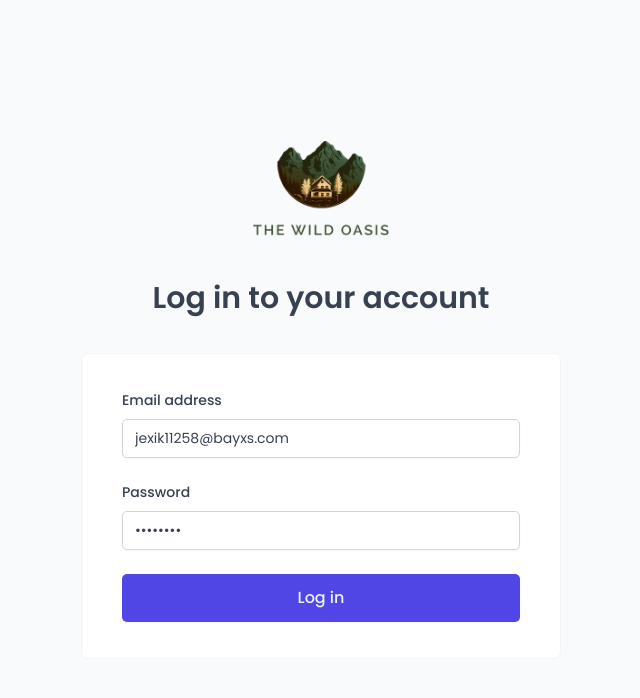
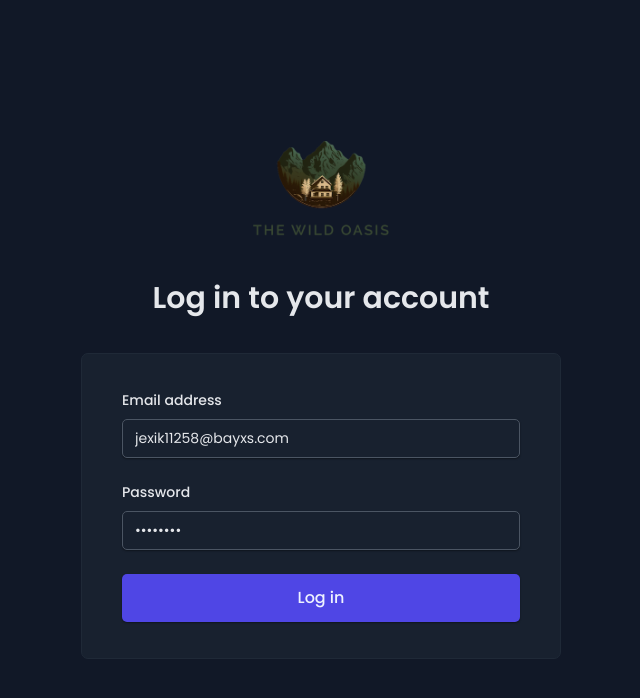
Before and after one commit to kai-abat/hjb-pandeazucar-hotel, a React (Vite) app: page /login in a window 1280 px wide. Shown: the top 698 px of the page, without its empty margins (319-959 px from the left). Built offline with nearby package versions, Linux system fonts and the light colour scheme; a web font is replaced by a local one.

Commit message:
implement dark mode

```diff
--- a/src/App.jsx
+++ b/src/App.jsx
@@ -15,6 +15,7 @@
 import Booking from "./pages/Booking";
 import CheckIn from "./pages/CheckIn";
 import ProtectedRoute from "./ui/ProtectedRoute";
+import { DarkModeProvider } from "./context/DarkModeContext";
 /* API USED
 React Router - Routing and Remote state management
 Styled Components - Styling
@@ -32,7 +33,7 @@
 });
 function App() {
   return (
-    <>
+    <DarkModeProvider>
       <QueryClientProvider client={queryClient}>
         <ReactQueryDevtools initialIsOpen={false} />
         <GlobalStyles />
@@ -77,7 +78,7 @@
           }}
         />
       </QueryClientProvider>
-    </>
+    </DarkModeProvider>
   );
 }
 
--- /dev/null
+++ b/src/context/DarkModeContext.jsx
@@ -0,0 +1,38 @@
+import { createContext, useContext, useEffect } from "react";
+import { useLocalStorageState } from "../hooks/useLocalStorageState";
+
+const DarkModeContext = createContext();
+
+function DarkModeProvider({ children }) {
+  const [isDarkMode, setIsDarkMode] = useLocalStorageState(false, "isDarkMode");
+
+  useEffect(() => {
+    if (!isDarkMode) {
+      document.documentElement.classList.add("dark-mode");
+      document.documentElement.classList.remove("light-mode");
+    } else {
+      document.documentElement.classList.add("light-mode");
+      document.documentElement.classList.remove("dark-mode");
+    }
+  }, [isDarkMode]);
+
+  const toggleDarkMode = () => {
+    setIsDarkMode((isDark) => !isDark);
+  };
+
+  return (
+    <DarkModeContext.Provider value={{ isDarkMode, toggleDarkMode }}>
+      {children}
+    </DarkModeContext.Provider>
+  );
+}
+
+function useDarkMode() {
+  const context = useContext(DarkModeContext);
+  if (context === undefined) {
+    throw new Error("DarkModeContext was used outside of DarkModeProvider");
+  }
+  return context;
+}
+
+export { DarkModeProvider, useDarkMode };
--- a/src/styles/GlobalStyles.js
+++ b/src/styles/GlobalStyles.js
@@ -2,17 +2,11 @@
 
 const GlobalStyles = createGlobalStyle`
 :root {
-  /* Indigo */
-  --color-brand-50: #eef2ff;
-  --color-brand-100: #e0e7ff;
-  --color-brand-200: #c7d2fe;
-  --color-brand-500: #6366f1;
-  --color-brand-600: #4f46e5;
-  --color-brand-700: #4338ca;
-  --color-brand-800: #3730a3;
-  --color-brand-900: #312e81;
+
+  &, &.light-mode {
 
       /* Grey */
+    --color-grey-0H: #fff;
     --color-grey-0: #fff;
     --color-grey-50: #f9fafb;
     --color-grey-100: #f3f4f6;
@@ -46,14 +40,65 @@
     --shadow-md: 0px 0.6rem 2.4rem rgba(0, 0, 0, 0.06);
     --shadow-lg: 0 2.4rem 3.2rem rgba(0, 0, 0, 0.12);
 
+    --image-grayscale: 0;
+    --image-opacity: 100%;
+  }
+
+  &.dark-mode {
+    --color-grey-0H: #fff;
+    --color-grey-0: #18212f;
+    --color-grey-50: #111827;
+    --color-grey-100: #1f2937;
+    --color-grey-200: #374151;
+    --color-grey-300: #4b5563;
+    --color-grey-400: #6b7280;
+    --color-grey-500: #9ca3af;
+    --color-grey-600: #d1d5db;
+    --color-grey-700: #e5e7eb;
+    --color-grey-800: #f3f4f6;
+    --color-grey-900: #f9fafb;
+
+    --color-blue-100: #075985;
+    --color-blue-700: #e0f2fe;
+    --color-green-100: #166534;
+    --color-green-700: #dcfce7;
+    --color-yellow-100: #854d0e;
+    --color-yellow-700: #fef9c3;
+    --color-silver-100: #374151;
+    --color-silver-700: #f3f4f6;
+    --color-indigo-100: #3730a3;
+    --color-indigo-700: #e0e7ff;
+
+    --color-red-100: #fee2e2;
+    --color-red-700: #b91c1c;
+    --color-red-800: #991b1b;
+
+    --backdrop-color: rgba(0, 0, 0, 0.3);
+
+    --shadow-sm: 0 1px 2px rgba(0, 0, 0, 0.4);
+    --shadow-md: 0px 0.6rem 2.4rem rgba(0, 0, 0, 0.3);
+    --shadow-lg: 0 2.4rem 3.2rem rgba(0, 0, 0, 0.4);
+
+    --image-grayscale: 10%;
+    --image-opacity: 90%;
+  }
+
+    /* Indigo */
+    --color-brand-50: #eef2ff;
+  --color-brand-100: #e0e7ff;
+  --color-brand-200: #c7d2fe;
+  --color-brand-500: #6366f1;
+  --color-brand-600: #4f46e5;
+  --color-brand-700: #4338ca;
+  --color-brand-800: #3730a3;
+  --color-brand-900: #312e81;
+
   --border-radius-tiny: 3px;
   --border-radius-sm: 5px;
   --border-radius-md: 7px;
   --border-radius-lg: 9px;
 
-  /* For dark mode */
-  --image-grayscale: 0;
-  --image-opacity: 100%;
+
 }
 
 *,
--- /dev/null
+++ b/src/ui/DarkModeToggle.jsx
@@ -0,0 +1,14 @@
+import { HiOutlineMoon, HiOutlineSun } from "react-icons/hi2";
+import ButtonIcon from "./ButtonIcon";
+import { useDarkMode } from "../context/DarkModeContext";
+
+function DarkModeToggle() {
+  const { isDarkMode, toggleDarkMode } = useDarkMode();
+  return (
+    <ButtonIcon onClick={toggleDarkMode}>
+      {isDarkMode ? <HiOutlineMoon /> : <HiOutlineSun />}
+    </ButtonIcon>
+  );
+}
+
+export default DarkModeToggle;
--- a/src/ui/HeaderMenu.jsx
+++ b/src/ui/HeaderMenu.jsx
@@ -3,6 +3,7 @@
 import ButtonIcon from "./ButtonIcon";
 import { HiOutlineUser } from "react-icons/hi2";
 import { useNavigate } from "react-router-dom";
+import DarkModeToggle from "./DarkModeToggle";
 
 const StyledHeaderMenu = styled.ul`
   display: flex;
@@ -19,6 +20,9 @@
         </ButtonIcon>
       </li>
       <li>
+        <DarkModeToggle />
+      </li>
+      <li>
         <Logout />
       </li>
     </StyledHeaderMenu>
--- a/src/ui/Logo.jsx
+++ b/src/ui/Logo.jsx
@@ -1,5 +1,6 @@
 import { Link } from "react-router-dom";
 import styled from "styled-components";
+import { useDarkMode } from "../context/DarkModeContext";
 
 const StyledLogo = styled.div`
   text-align: center;
@@ -11,10 +12,13 @@
 `;
 
 function Logo() {
+  const { isDarkMode } = useDarkMode();
+
+  const src = isDarkMode ? "/logo-dark.png" : "/logo-light.png";
   return (
     <StyledLogo>
       <Link to="/">
-        <Img src="/logo-light.png" alt="Logo" />
+        <Img src={src} alt="Logo" />
       </Link>
     </StyledLogo>
   );
--- a/src/ui/Table.jsx
+++ b/src/ui/Table.jsx
@@ -26,7 +26,7 @@
   text-transform: uppercase;
   letter-spacing: 0.6px;
   font-weight: 600;
-  color: var(--color-grey-0);
+  color: var(--color-grey-0H);
 `;
 
 const StyledRow = styled(CommonRow)`
```
Lines whose indentation alone changed are shown as unchanged.
